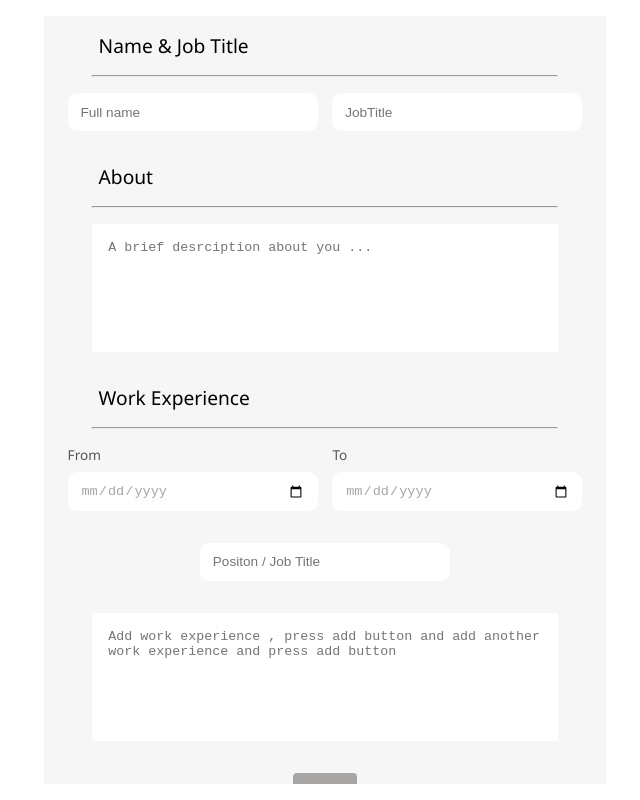
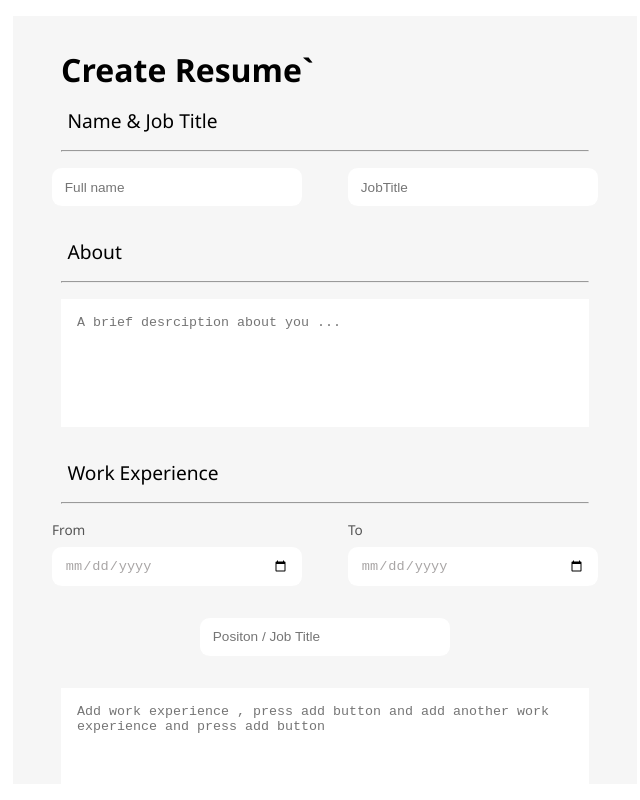
Before and after one commit to Kummirai/resume, a React (Vite) app in the folder cv application/: page / in a window 1280 px wide. Shown: the whole page, without its empty margins (315-955 px from the left). Built offline with nearby package versions, Linux system fonts and the light colour scheme.

Commit message:
Add heading

```diff
--- a/cv application/src/components/Name.jsx
+++ b/cv application/src/components/Name.jsx
@@ -4,6 +4,7 @@ import Textarea from "./Textarea";
 const Name = () => {
   return (
     <form className="my-form">
+      <h1>Create Resume`</h1>
       <h2 className="name-jobtitle">Name & Job Title</h2>
       <hr />
       <div className="name-title">
--- a/cv application/src/index.css
+++ b/cv application/src/index.css
@@ -4,6 +4,9 @@
   padding: 0;
   margin: 0;
   box-sizing: border-box;
+}
+h1 {
+  margin: 1rem 2rem;
 }
 p {
   font-size: 0.85rem;
@@ -26,7 +29,7 @@ body {
 .my-form {
   display: flex;
   flex-direction: column;
-  width: 45%;
+  width: 50%;
   backdrop-filter: blur(0px) saturate(200%);
   -webkit-backdrop-filter: blur(0px) saturate(200%);
   background-color: rgba(126, 124, 128, 0.07);
@@ -35,6 +38,14 @@ body {
   overflow-y: auto;
 }
 
+.my-form::-webkit-scrollbar {
+  display: none;
+}
+
+.my-form {
+  -ms-overflow-style: none;
+  scrollbar-width: none;
+}
 .name-title {
   align-items: center;
   justify-content: space-around;
```
